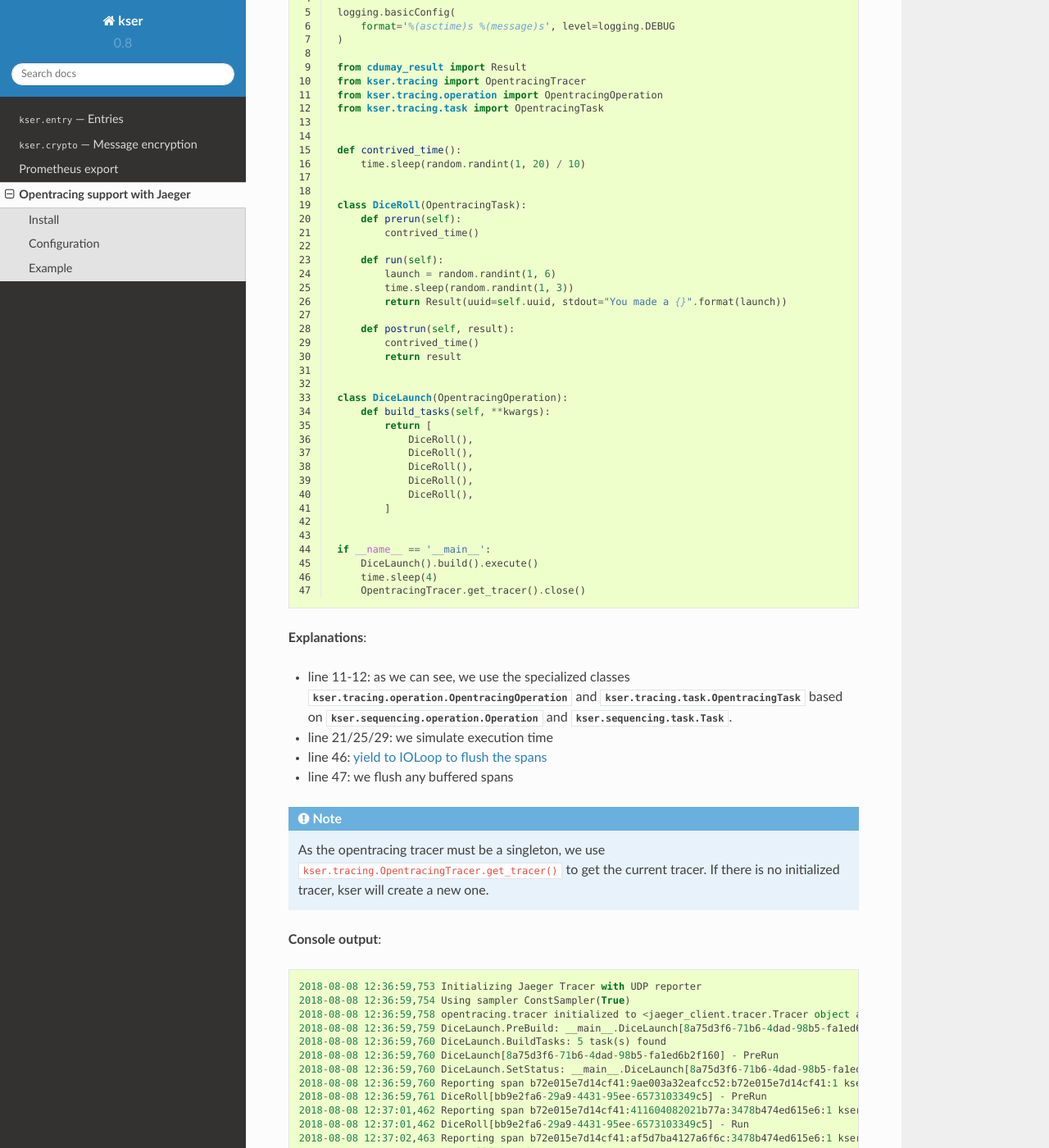
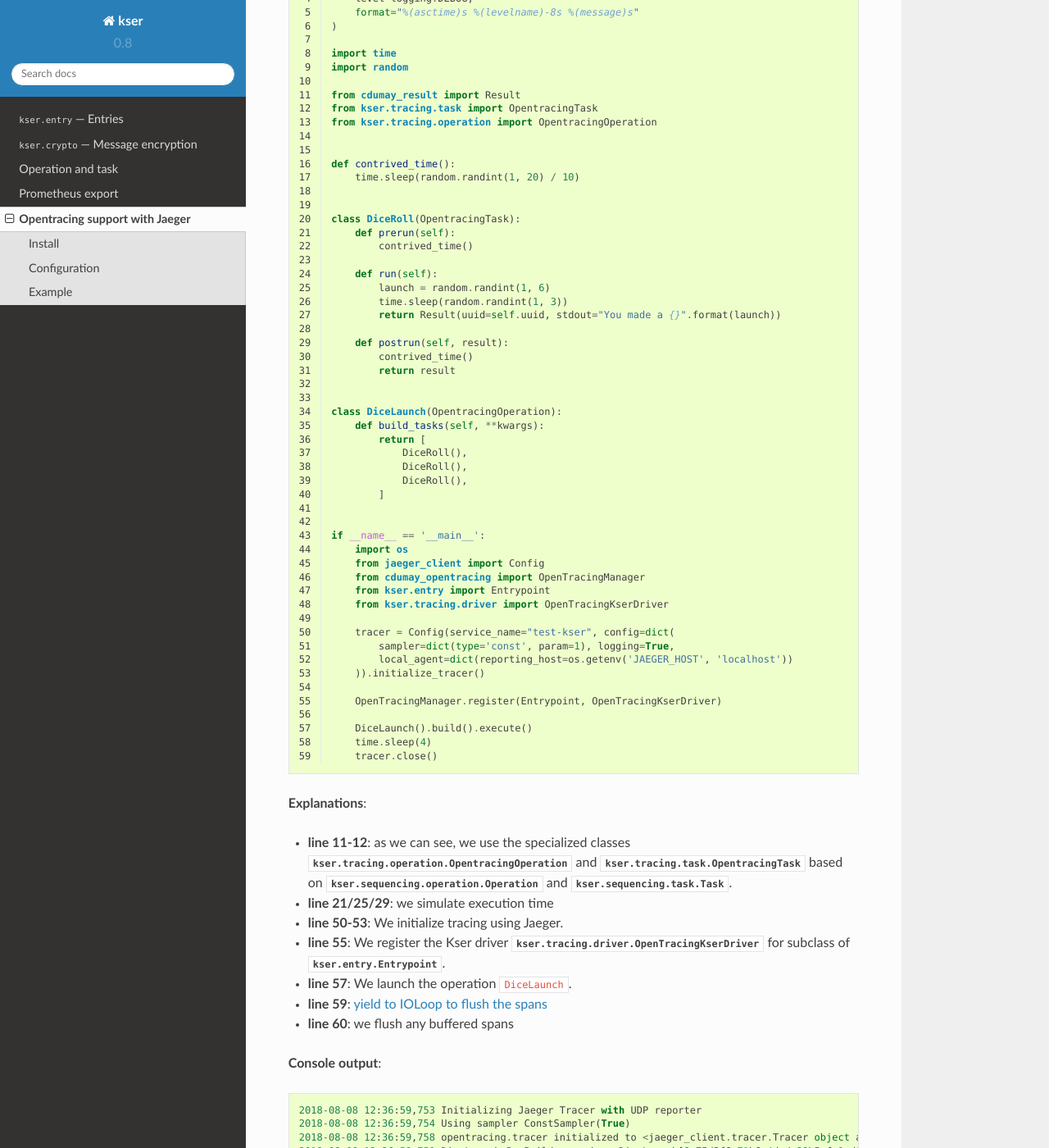
Before and after one commit to cdumay/kser, a Sphinx documentation site: the page built from docs/opentracing.rst, in a window 1280 px wide and 1400 px high, scrolled down 827 px. Shown: the whole window at 82% size. Built offline with Sphinx 7.4.7 and the Read the Docs theme 2.0.0, drawn with Linux system fonts in a browser that asks for light colours; some of the changed text lies outside the part shown.

Commit message:
devel: doc & cdumay-opentracing support

```diff
--- a/README.rst
+++ b/README.rst
@@ -1,3 +1,4 @@
+
 .. image:: https://img.shields.io/pypi/v/kser.svg
    :target: https://pypi.python.org/pypi/kser/
    :alt: Latest Version
--- a/docs/index.rst
+++ b/docs/index.rst
@@ -26,5 +26,6 @@ Features & API Focus
 
    entry.rst
    crypto.rst
+   sequencing.rst
    metrics.rst
    opentracing.rst
--- a/docs/metrics.rst
+++ b/docs/metrics.rst
@@ -44,6 +44,7 @@ way to implement your own is to override the triggers methods (prefixed with '_'
 
             return self.run()
 
-.. note::
+.. seealso::
 
-    See `prometheus_client documentation <https://github.com/prometheus/client_python>`_ for more info.
+   `prometheus_client <https://github.com/prometheus/client_python>`_
+      Prometheus instrumentation library for Python applications.
--- a/docs/opentracing.rst
+++ b/docs/opentracing.rst
@@ -35,67 +35,77 @@ The following example is based on a dice game, player roll five time dices:
 .. code-block:: python
    :linenos:
 
-    import random
-    import logging
-    import time
+   import logging
 
-    logging.basicConfig(
-        format='%(asctime)s %(message)s', level=logging.DEBUG
-    )
+   logging.basicConfig(
+       level=logging.DEBUG,
+       format="%(asctime)s %(levelname)-8s %(message)s"
+   )
 
-    from cdumay_result import Result
-    from kser.tracing import OpentracingTracer
-    from kser.tracing.operation import OpentracingOperation
-    from kser.tracing.task import OpentracingTask
+   import time
+   import random
+
+   from cdumay_result import Result
+   from kser.tracing.task import OpentracingTask
+   from kser.tracing.operation import OpentracingOperation
 
 
-    def contrived_time():
-        time.sleep(random.randint(1, 20) / 10)
+   def contrived_time():
+       time.sleep(random.randint(1, 20) / 10)
 
 
-    class DiceRoll(OpentracingTask):
-        def prerun(self):
-            contrived_time()
+   class DiceRoll(OpentracingTask):
+       def prerun(self):
+           contrived_time()
 
-        def run(self):
-            launch = random.randint(1, 6)
-            time.sleep(random.randint(1, 3))
-            return Result(uuid=self.uuid, stdout="You made a {}".format(launch))
+       def run(self):
+           launch = random.randint(1, 6)
+           time.sleep(random.randint(1, 3))
+           return Result(uuid=self.uuid, stdout="You made a {}".format(launch))
 
-        def postrun(self, result):
-            contrived_time()
-            return result
+       def postrun(self, result):
+           contrived_time()
+           return result
 
 
-    class DiceLaunch(OpentracingOperation):
-        def build_tasks(self, **kwargs):
-            return [
-                DiceRoll(),
-                DiceRoll(),
-                DiceRoll(),
-                DiceRoll(),
-                DiceRoll(),
-            ]
+   class DiceLaunch(OpentracingOperation):
+       def build_tasks(self, **kwargs):
+           return [
+               DiceRoll(),
+               DiceRoll(),
+               DiceRoll(),
+           ]
 
 
-    if __name__ == '__main__':
-        DiceLaunch().build().execute()
-        time.sleep(4)
-        OpentracingTracer.get_tracer().close()
+   if __name__ == '__main__':
+       import os
+       from jaeger_client import Config
+       from cdumay_opentracing import OpenTracingManager
+       from kser.entry import Entrypoint
+       from kser.tracing.driver import OpenTracingKserDriver
+
+       tracer = Config(service_name="test-kser", config=dict(
+           sampler=dict(type='const', param=1), logging=True,
+           local_agent=dict(reporting_host=os.getenv('JAEGER_HOST', 'localhost'))
+       )).initialize_tracer()
+
+       OpenTracingManager.register(Entrypoint, OpenTracingKserDriver)
+
+       DiceLaunch().build().execute()
+       time.sleep(4)
+       tracer.close()
 
 **Explanations**:
 
-* line 11-12: as we can see, we use the specialized classes
+* **line 11-12**: as we can see, we use the specialized classes
   :class:`kser.tracing.operation.OpentracingOperation` and :class:`kser.tracing.task.OpentracingTask` based on
   :class:`kser.sequencing.operation.Operation` and :class:`kser.sequencing.task.Task`.
-* line 21/25/29: we simulate execution time
-* line 46: `yield to IOLoop to flush the spans <https://github.com/jaegertracing/jaeger-client-python/issues/50>`_
-* line 47: we flush any buffered spans
-
-.. note::
-
-   As the opentracing tracer must be a singleton, we use :code:`kser.tracing.OpentracingTracer.get_tracer()`
-   to get the current tracer. If there is no initialized tracer, kser will create a new one.
+* **line 21/25/29**: we simulate execution time
+* **line 50-53**: We initialize tracing using Jaeger.
+* **line 55**: We register the Kser driver :class:`kser.tracing.driver.OpenTracingKserDriver` for subclass of :class:`kser.entry.Entrypoint`.
+* **line 57**: We launch the operation :code:`DiceLaunch`.
+* **line 59**: `yield to IOLoop to flush the spans <https://github.com/jaegertracing/jaeger-client-python/issues/50>`_
+* **line 60**: we flush any buffered spans
 
 **Console output**::
 
@@ -180,3 +190,14 @@ Kser allow you to create operation using another operation using
            return tasks
 
 This will create a span with 3x5 tasks in it.
+
+.. seealso::
+
+   `cdumay-opentracing <https://github.com/cdumay/cdumay-opentracing>`_
+      Library to facilitate opentracing integration
+
+   `OpenTracing API for Python <https://github.com/opentracing/opentracing-python>`_
+      Python library for OpenTracing.
+
+   `jaeger-client-python <https://github.com/jaegertracing/jaeger-client-python>`_
+      Jaeger Bindings for Python OpenTracing API
--- a/setup.py
+++ b/setup.py
@@ -29,10 +29,7 @@ setup(
         'crypto': ['csodium==0.0.3'],
         'pykafka': ['kafka-python'],
         'prometheus': ['prometheus_client'],
-        'opentracing': [
-            'opentracing>=1.2,<2', 'opentracing_instrumentation>=2.2,<3',
-            'jaeger-client>=3.8,<4'
-        ]
+        'opentracing': ['cdumay-opentracing']
     },
     entry_points="""
 """,
```
Also changed, not shown: other parts of README.rst (+1 -1 lines), docs/crypto.rst (+9 -9 lines), docs/entry.rst (+60 -60 lines), docs/sequencing.rst (added, +280 -0 lines), 7 other files.
